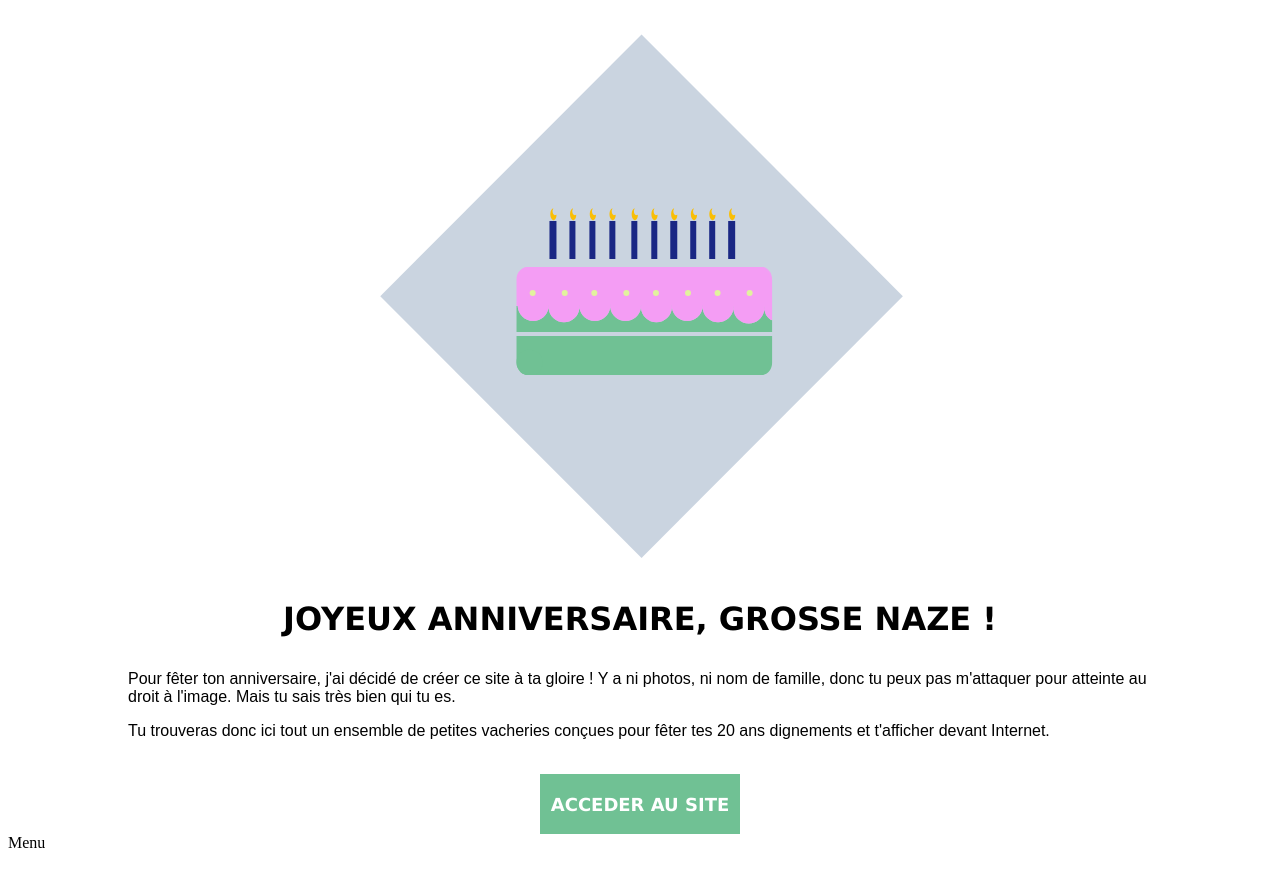
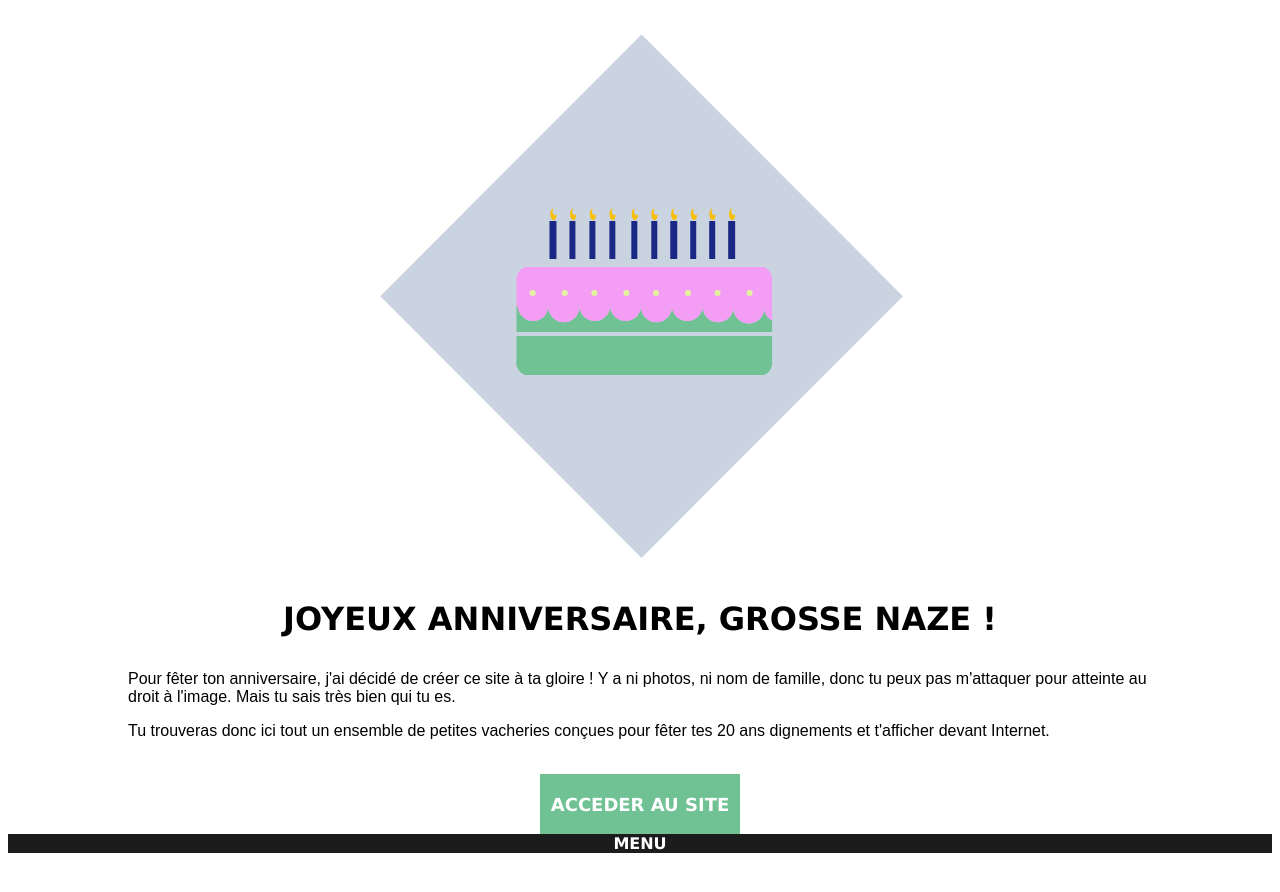
Before and after one commit to Simpleprune/simpleprune.github.io, a Jekyll site: the page accueil.html, which Jekyll copies as it is, in a window 1280 px wide. Shown: the top 892 px of the page. Built offline with Jekyll 4.4.1, drawn with Linux system fonts in a browser that asks for light colours.

Commit message:
Update style.css

```diff
--- a/css/style.css
+++ b/css/style.css
@@ -54,3 +54,15 @@ margin: 0 auto;
     border-color: #9ecaed;
     box-shadow: 0 0 10px #9ecaed;
 }
+
+#menu{
+  display: block;
+  background-color: #1C1C1C;
+  font-family: Verdana, Sans;
+  font-weight: bold;
+  text-align: center;
+  text-transform: uppercase;
+  color: white;
+}
+
+}
```
